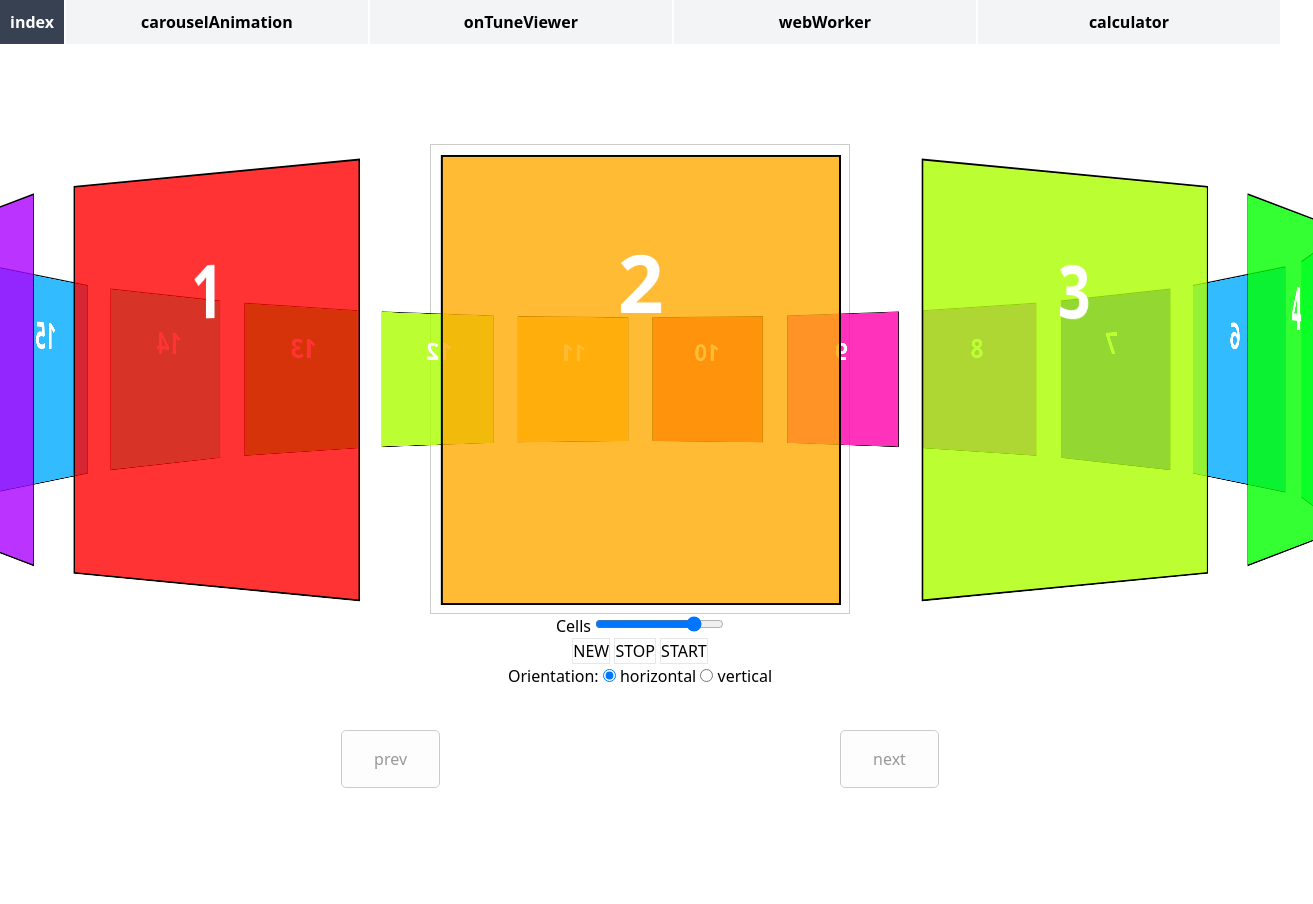
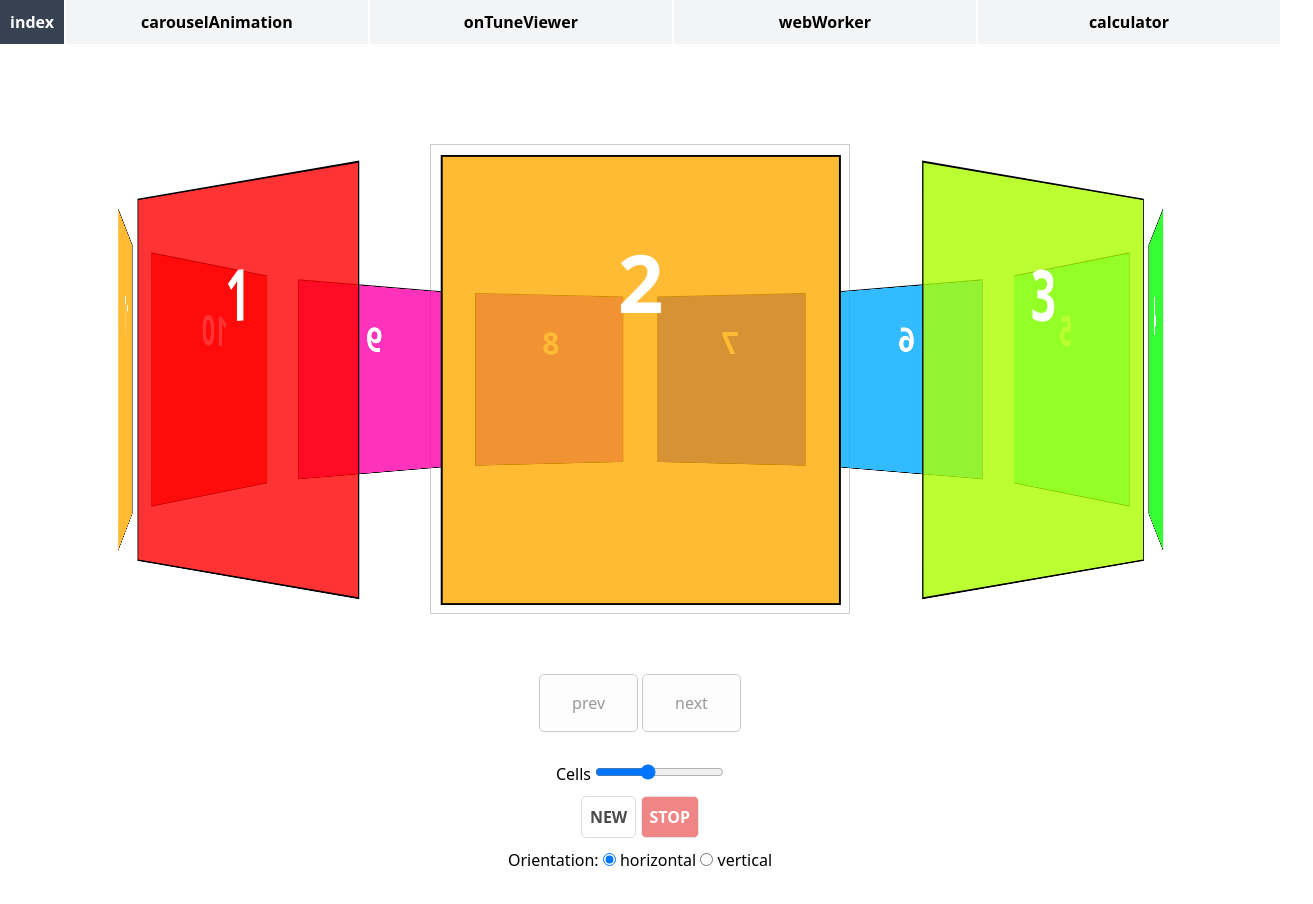
Before and after one commit to teemstone-lab/yunji, a Svelte app: page / in a window 1280 px wide. Both pictures are taken after a click on the button "carouselAnimation". Shown: the top 904 px of the page, 1313 px wide, since content can reach past the window. Before the commit the page ends 800 px from the top, so only its background shows below. Built offline with nearby package versions, Linux system fonts and the light colour scheme.

Commit message:
feat: Create Option component & Adjust codes(main, class)

```diff
--- /dev/null
+++ b/src/components/carousel/Options.svelte
@@ -0,0 +1,219 @@
+<style>
+	.carousel-options {
+		display: flex;
+		flex-direction: column;
+		justify-content: center;
+		align-items: center;
+		gap: 10px;
+		margin: 40px 0;
+		padding: 20px 0;
+		text-align: center;
+		position: relative;
+		z-index: 2;
+		background: hsla(0, 0%, 100%, 0.8);
+	}
+	.nextPrevBtn {
+		/* position: absolute; */
+		bottom: 0;
+		width: 100%;
+		display: flex;
+		justify-content: center;
+		gap: 4px;
+		padding-bottom: 20px;
+	}
+	.next,
+	.prev {
+		color: #000;
+		padding: 1em 2em;
+		cursor: pointer;
+		background: #fbfbfb;
+		border-radius: 5px;
+		opacity: 0.4;
+		border: 1px solid #7f7f7f;
+		transition: opacity 0.1s, top 0.1s;
+	}
+	.next:hover,
+	.prev:hover {
+		opacity: 0.8;
+	}
+	.next:active,
+	.prev:active {
+		top: 104px;
+		box-shadow: 0 1px 0 #999;
+	}
+	.next {
+		right: 5em;
+	}
+	.prev {
+		left: 5em;
+	}
+
+	.actionBtn {
+		padding: 8px;
+		font-weight: 600;
+		border: 1px solid #ccc;
+		border-radius: 5px;
+		opacity: 0.7;
+		transition: 0.3s;
+	}
+	.actionBtn.stop {
+		color: #fff;
+		background: rgb(227, 14, 14);
+		opacity: 0.5;
+	}
+	.actionBtn.play {
+		color: #fff;
+		background: rgb(14, 96, 227);
+		opacity: 0.5;
+	}
+	.actionBtn:hover {
+		opacity: 1;
+	}
+</style>
+
+<script lang="ts">
+	import { Carousel, Horizontal, Vertical } from './carousel';
+	export let carousel: Carousel;
+	export let count: number;
+	export let props: {
+		rotateCarousel: () => void;
+		changeCarousel: () => void;
+		onOrientationChange: (radioValue: CellViewType) => void;
+		carouselAnimation: () => void;
+		animationStart: () => void;
+		random: (min: number, max: number) => number;
+	};
+	const {
+		rotateCarousel,
+		changeCarousel,
+		onOrientationChange,
+		carouselAnimation,
+		animationStart,
+		random,
+	} = props;
+
+	let isActive: boolean = true;
+
+	type Direction = 'prev' | 'next';
+	const directions: Direction[] = ['prev', 'next'];
+
+	enum Action {
+		newRandom = 'NEW',
+		stop = 'STOP',
+		play = 'PLAY',
+	}
+	const { newRandom, stop, play } = Action;
+
+	// #region Prev-Next button
+	const prevNextBtn = (button: Direction) => {
+		if (button === 'next') {
+			carousel.selectedIndex++;
+		}
+		if (button === 'prev') {
+			carousel.selectedIndex--;
+		}
+		rotateCarousel();
+		carouselAnimation();
+	};
+	// #endregion Prev-Next button
+
+	// #region cell Range
+	const cellRangeHandle = (e: any) => {
+		const value: number = ((e as Event).target as HTMLInputElement).value;
+		count = value;
+
+		changeCarousel();
+	};
+	// #endregion cell Range
+
+	// #region NEW Random
+	const changeCount = (min: number, max: number) => {
+		const newCount = random(min, max);
+		count = newCount;
+		carousel.cellCount = newCount;
+
+		changeCarousel();
+	};
+	// #endregion NEW Random
+
+	// #region Stop / Play button
+	const actionFunc = (action: Action) => {
+		if (action === 'STOP') {
+			carousel.stopCarouselAnimation();
+			isActive = false;
+		}
+		if (action === 'PLAY') {
+			animationStart();
+			isActive = true;
+		}
+	};
+	// #endregion Stop / Play button
+</script>
+
+<div class="carousel-options">
+	<ul class="nextPrevBtn">
+		{#each directions as button}
+			<li>
+				<button
+					type="button"
+					class="{button}"
+					on:click="{() => {
+						prevNextBtn(button);
+					}}">{button}</button
+				>
+			</li>
+		{/each}
+	</ul>
+	<p>
+		<label>
+			Cells
+			<input
+				class="cells-range"
+				type="range"
+				min="5"
+				max="20"
+				title="{String(count)}"
+				value="{count}"
+				on:change="{cellRangeHandle}"
+			/>
+		</label>
+	</p>
+	<p>
+		<button type="button" class="actionBtn" on:click="{() => changeCount(5, 20)}"
+			>{newRandom}</button
+		>
+
+		{#if isActive}
+			<button
+				type="button"
+				class="actionBtn stop"
+				on:click="{() => {
+					actionFunc(stop);
+				}}">{stop}</button
+			>
+		{:else}
+			<button
+				type="button"
+				class="actionBtn play"
+				on:click="{() => {
+					actionFunc(play);
+				}}">{play}</button
+			>
+		{/if}
+	</p>
+	<p>
+		Orientation:
+		{#each [Horizontal, Vertical] as orientation}
+			<label>
+				<input
+					type="radio"
+					name="orientation"
+					value="{orientation}"
+					checked="{carousel.viewMode === orientation}"
+					on:click="{() => onOrientationChange(orientation)}"
+				/>
+				{orientation}
+			</label>
+		{/each}
+	</p>
+</div>
--- a/src/components/carousel/carousel.ts
+++ b/src/components/carousel/carousel.ts
@@ -7,6 +7,9 @@ enum RotateType {
 	RotateY = 'rotateY',
 	RotateX = 'rotateX',
 }
+
+export const { Horizontal, Vertical } = CellViewType;
+const { RotateY, RotateX } = RotateType;
 
 export class Carousel {
 	cellCount: number;
@@ -23,31 +26,37 @@ export class Carousel {
 
 	carouselDirection: RotateType;
 
-	timerId: string | number | NodeJS.Timeout | undefined;
+	#timerId: string | number | NodeJS.Timeout | undefined;
+
+	#rotateFunction: () => void;
 
 	constructor(cellCount: number) {
 		this.cellCount = cellCount;
-		this.viewMode = CellViewType.Horizontal;
+		this.viewMode = Horizontal;
 		this.theta = 0;
 		this.translateZ = 0;
 		this.angle = 0;
 		this.selectedIndex = 0;
-		this.carouselDirection = RotateType.RotateY;
-		this.timerId = undefined;
+		this.carouselDirection = RotateY;
+		this.#timerId = undefined;
+		this.#rotateFunction = () => {};
 	}
 
-	isChangedCellCount(cellCount: number) {
-		this.cellCount = cellCount;
+	setRotateFunction(f: () => void) {
+		this.#rotateFunction = f;
 	}
 
 	toggleHorizontal(value: CellViewType) {
-		if (value === CellViewType.Horizontal) {
-			this.viewMode = CellViewType.Horizontal;
-			this.carouselDirection = RotateType.RotateY;
+		const isHorizontal = value === Horizontal;
+		const isVertical = value === Vertical;
+
+		if (isHorizontal) {
+			this.viewMode = Horizontal;
+			this.carouselDirection = RotateY;
 		}
-		if (value === CellViewType.Vertical) {
-			this.viewMode = CellViewType.Vertical;
-			this.carouselDirection = RotateType.RotateX;
+		if (isVertical) {
+			this.viewMode = Vertical;
+			this.carouselDirection = RotateX;
 		}
 	}
 
@@ -64,8 +73,8 @@ export class Carousel {
 
 	private debounce(delay: number, f: () => void) {
 		return () => {
-			clearTimeout(this.timerId);
-			this.timerId = setInterval(() => {
+			clearTimeout(this.#timerId);
+			this.#timerId = setInterval(() => {
 				this.selectedIndex++;
 				f();
 			}, delay);
@@ -79,10 +88,10 @@ export class Carousel {
 	}
 
 	stopCarouselAnimation() {
-		clearInterval(this.timerId);
+		clearInterval(this.#timerId);
 	}
 
-	resetAngle(f: () => void) {
+	resetAngle() {
 		if (this.selectedIndex > this.cellCount) {
 			this.angle = 0;
 			this.selectedIndex = 0;
@@ -90,8 +99,8 @@ export class Carousel {
 
 			setTimeout(() => {
 				this.selectedIndex++;
-				f();
-				this.carouselAnimation(3000, f)();
+				this.#rotateFunction();
+				this.carouselAnimation(3000, this.#rotateFunction)();
 			}, 1);
 		}
 	}
--- a/src/pages/carouselAnimation.svelte
+++ b/src/pages/carouselAnimation.svelte
@@ -96,57 +96,12 @@
 	.carousel__cell:nth-child(9) {
 		transform: rotateY(320deg) translateZ(120vw);
 	}
-
-	.carousel-options {
-		text-align: center;
-		position: relative;
-		z-index: 2;
-		background: hsla(0, 0%, 100%, 0.8);
-	}
-	.nextPrevBtn {
-		position: absolute;
-		bottom: 0;
-		width: 100%;
-		display: flex;
-		justify-content: center;
-		gap: 400px;
-	}
-	.next,
-	.prev {
-		color: #000;
-		padding: 1em 2em;
-		cursor: pointer;
-		background: #fbfbfb;
-		border-radius: 5px;
-		opacity: 0.4;
-		border: 1px solid #7f7f7f;
-		transition: opacity 0.1s, top 0.1s;
-	}
-	.next:hover,
-	.prev:hover {
-		opacity: 0.8;
-	}
-	.next:active,
-	.prev:active {
-		top: 104px;
-		box-shadow: 0 1px 0 #999;
-	}
-	.next {
-		right: 5em;
-	}
-	.prev {
-		left: 5em;
-	}
 </style>
 
 <script lang="ts">
 	import { Carousel, CellViewType } from '../components/carousel/carousel';
 	import { onMount } from 'svelte';
-
-	enum PrevNext {
-		prev = 'prev',
-		next = 'next',
-	}
+	import Options from '../components/carousel/Options.svelte';
 
 	const random = (min: number, max: number) => {
 		return Math.floor(Math.random() * (max - min + 1)) + min;
@@ -158,15 +113,12 @@
 
 	let carouselEl: HTMLElement;
 	let cells: NodeListOf<Element>;
-	let cellsRange: HTMLInputElement;
-	let orientationRadios: NodeListOf<Element>;
 
 	const rotateCarousel = () => {
 		carousel.rotateCarousel();
 
 		if (carouselEl) {
 			const checkCurrentIndex = carousel.selectedIndex > carousel.cellCount;
-
 			if (checkCurrentIndex) {
 				carouselEl.style.transition = 'none';
 
@@ -179,7 +131,7 @@
 	};
 
 	const changeCarousel = () => {
-		carousel.cellCount = Number(cellsRange.value);
+		carousel.cellCount = count;
 
 		for (let i = 0; i < cells.length; i++) {
 			let cell = cells[i] as HTMLElement;
@@ -197,6 +149,7 @@
 				cell.style.transform = 'none';
 			}
 		}
+
 		rotateCarousel();
 	};
 
@@ -208,48 +161,36 @@
 		carouselAnimation();
 	};
 
-	const changeCount = (min: number, max: number) => {
-		const newCount = random(min, max);
-		cellsRange.value = String(newCount);
-		carousel.cellCount = newCount;
+	const onOrientationChange = (radioValue: CellViewType) => {
+		carousel.toggleHorizontal(radioValue);
 		changeCarousel();
 	};
 
 	onMount(() => {
 		carouselEl = document.querySelector('.carousel') as HTMLElement;
 		cells = carouselEl && carouselEl.querySelectorAll('.carousel__cell');
-		cellsRange = document.querySelector('.cells-range') as HTMLInputElement;
-		orientationRadios = document.querySelectorAll('input[name="orientation"]');
-
-		cellsRange.addEventListener('change', changeCarousel);
-		cellsRange.addEventListener('input', changeCarousel);
-
-		const onOrientationChange = () => {
-			let checkedRadio = document.querySelector(
-				'input[name="orientation"]:checked',
-			) as HTMLInputElement;
-			carousel.toggleHorizontal(checkedRadio.value as CellViewType);
-			changeCarousel();
-		};
-
-		(function () {
-			for (let i = 0; i < orientationRadios.length; i++) {
-				let radio = orientationRadios[i];
-				radio.addEventListener('change', onOrientationChange);
-			}
-		})();
 
 		onOrientationChange();
 	});
 
 	setTimeout(() => {
 		// 최초 실행시, 사용자가 3초라는 긴 시간을 기다리지 않도록 하기 위함
+		carousel.setRotateFunction(rotateCarousel);
 		animationStart();
 	}, 1000);
 
 	const cellItems = Array(20)
 		.fill(0)
 		.map((_, i) => i + 1);
+
+	const props = {
+		rotateCarousel,
+		changeCarousel,
+		onOrientationChange,
+		carouselAnimation,
+		animationStart,
+		random,
+	};
 </script>
 
 <div class="container">
@@ -264,47 +205,5 @@
 			{/each}
 		</div>
 	</div>
-	<div class="nextPrevBtn">
-		{#each Object.values(PrevNext) as button}
-			<button
-				class="{String(button)}"
-				on:click="{() => {
-					if (button === PrevNext.next) {
-						carousel.selectedIndex++;
-					} else {
-						carousel.selectedIndex--;
-					}
-					rotateCarousel();
-					carouselAnimation();
-				}}">{button}</button
-			>
-		{/each}
-	</div>
-	<div class="carousel-options">
-		<p>
-			<label>
-				Cells
-				<input class="cells-range" type="range" min="5" max="20" value="{count}" />
-			</label>
-		</p>
-		<p>
-			<button type="button" class="border" on:click="{() => changeCount(5, 20)}">NEW</button>
-			<button type="button" class="border" on:click="{() => carousel.stopCarouselAnimation()}"
-				>STOP</button
-			>
-			<button type="button" class="border" on:click="{animationStart}">START</button>
-		</p>
-
-		<p>
-			Orientation:
-			<label>
-				<input type="radio" name="orientation" value="{CellViewType.Horizontal}" checked />
-				horizontal
-			</label>
-			<label>
-				<input type="radio" name="orientation" value="{CellViewType.Vertical}" />
-				vertical
-			</label>
-		</p>
-	</div>
+	<Options carousel="{carousel}" bind:count="{count}" props="{props}" />
 </div>
```
